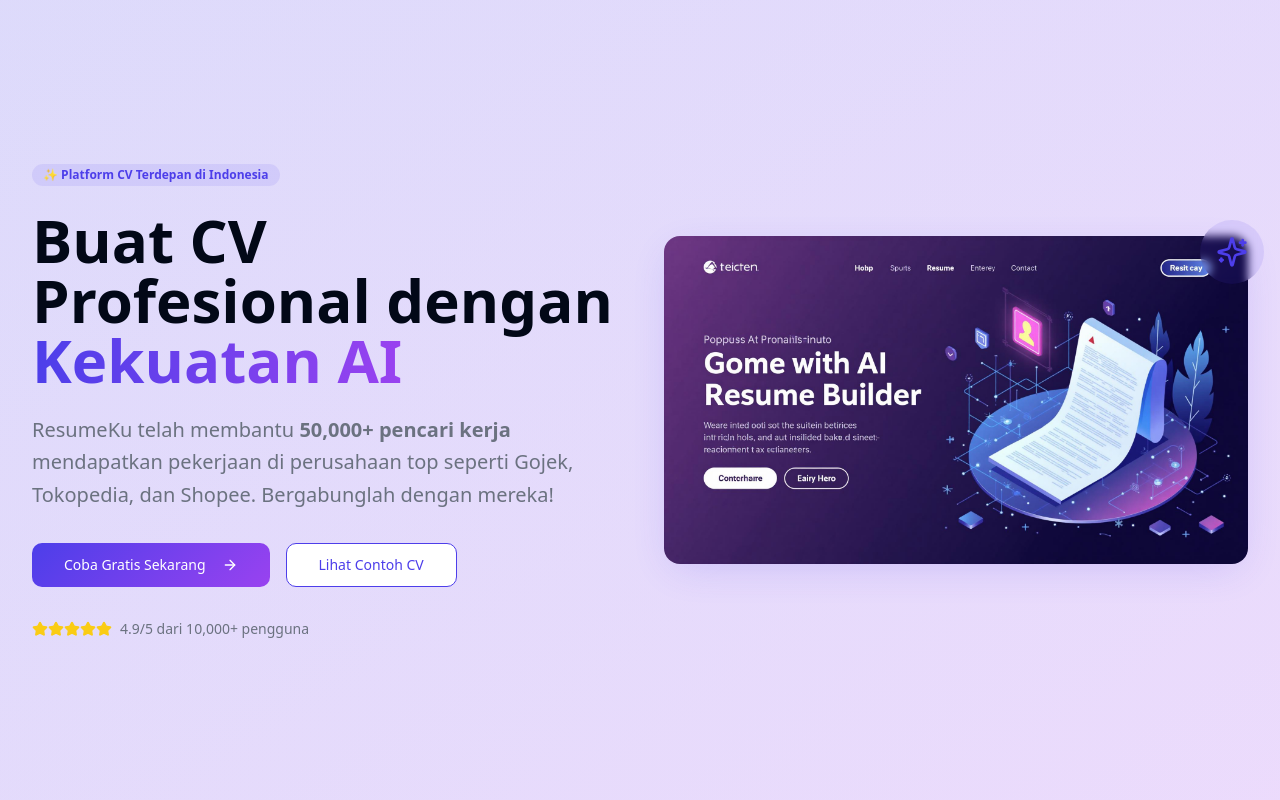
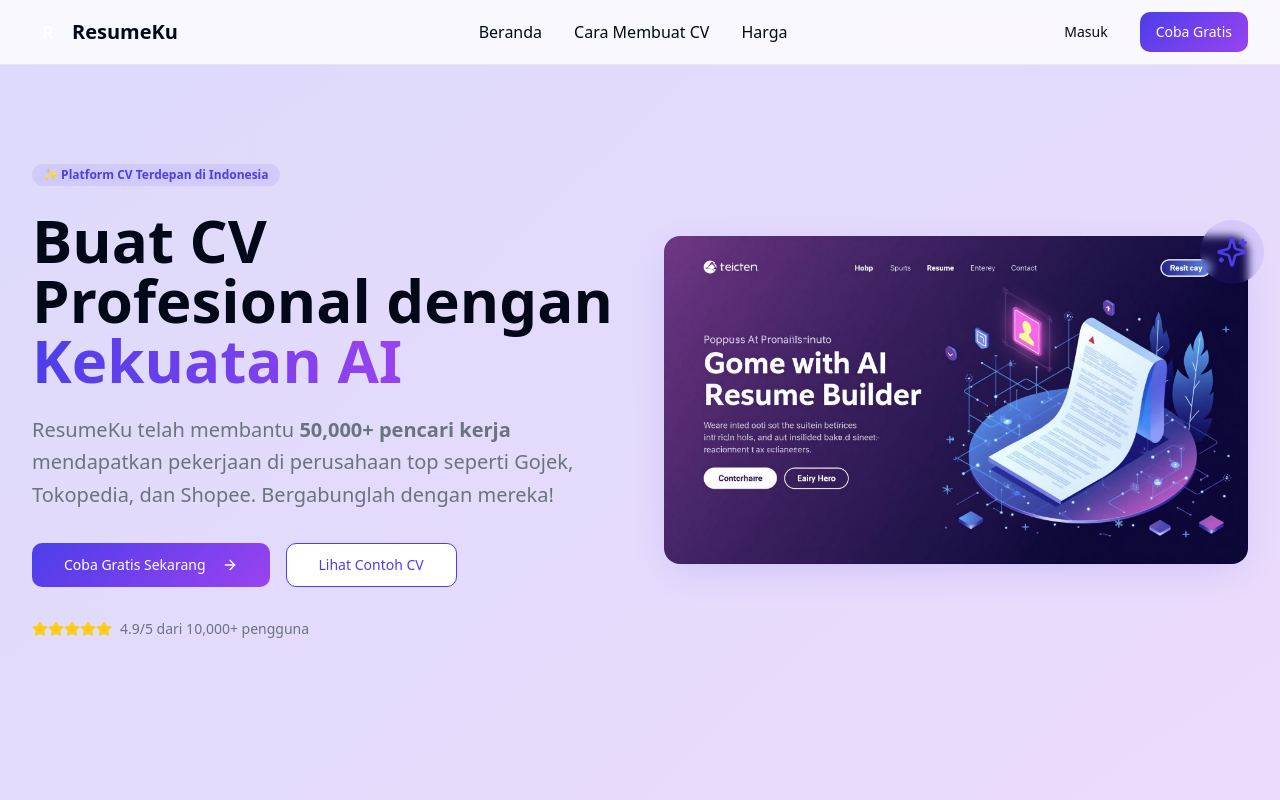
Before and after one commit to sasonoto/resumeKu-landingPage, a React (Vite) app: page / in a window 1280 px wide. Shown: the top 800 px of the page. Built offline with nearby package versions, Linux system fonts and the light colour scheme.

Commit message:
Fix: Navigation buttons not displayed
The navigation buttons for "Harga" and "Cara Membuat CV" were not displayed on the page. This commit ensures these buttons are correctly rendered in the navbar.

```diff
--- a/src/pages/Landing.tsx
+++ b/src/pages/Landing.tsx
@@ -3,6 +3,8 @@ import { Card, CardContent, CardDescription, CardHeader, CardTitle } from "@/com
 import { Badge } from "@/components/ui/badge";
 import { ScrollAnimation } from "@/components/ui/scroll-animation";
 import { Star, Users, CheckCircle, Sparkles, Target, Zap, ArrowRight } from "lucide-react";
+import { Navbar } from "@/components/layout/Navbar";
+import { Footer } from "@/components/layout/Footer";
 import heroImage from "@/assets/hero-image.jpg";
 import aiFeatures from "@/assets/ai-features.jpg";
 import successStory from "@/assets/success-story.jpg";
@@ -56,6 +58,7 @@ export const Landing = () => {
 
   return (
     <div className="min-h-screen">
+      <Navbar />
       {/* Hero Section */}
       <section className="relative min-h-screen flex items-center justify-center gradient-hero">
         <div className="absolute inset-0 bg-gradient-to-br from-primary/10 to-accent/10"></div>
@@ -336,6 +339,8 @@ export const Landing = () => {
           </ScrollAnimation>
         </div>
       </section>
+
+      <Footer />
     </div>
   );
 };
```
